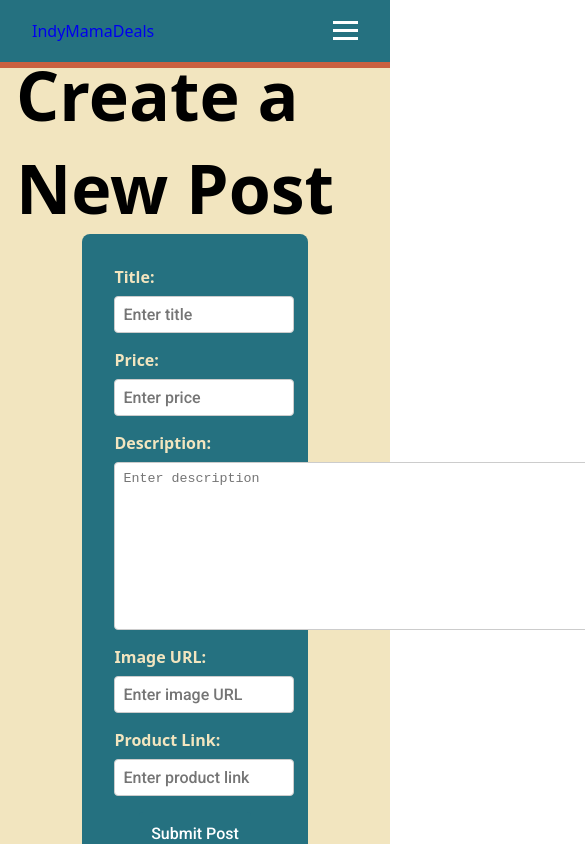
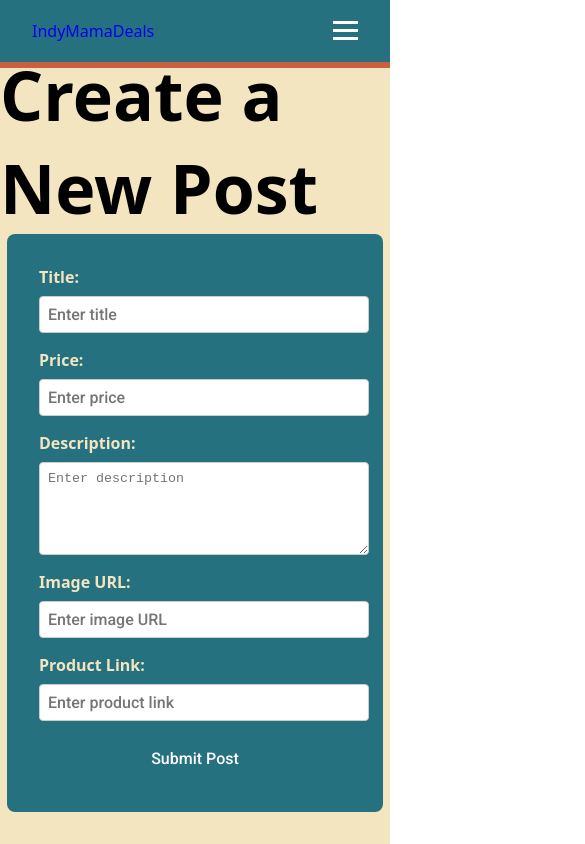
Before and after one commit to Haydengalyeanbiz/amazon-site, a Vue app in the folder frontend/: page /find-store-product in a window 390 px wide. Shown: the top 844 px of the page, 585 px wide, since content can reach past the window. Built offline with nearby package versions, Linux system fonts and the light colour scheme; a web font is replaced by a local one.

Commit message:
finished media queries

```diff
--- a/frontend/src/components/AddStoreProduct.vue
+++ b/frontend/src/components/AddStoreProduct.vue
@@ -31,6 +31,7 @@
 				<label for="description">Description:</label>
 				<textarea
 					id="description"
+					class="form-description"
 					v-model="formData.description"
 					rows="5"
 					placeholder="Enter description"
@@ -139,8 +140,8 @@ label {
 	color: var(--primary-light);
 }
 
-input,
-textarea {
+.add-post-form input,
+.add-post-form textarea {
 	width: 100%;
 	padding: 0.5rem;
 	border: 1px solid #ccc;
@@ -165,4 +166,14 @@ textarea {
 	color: red;
 	margin-top: 1rem;
 }
+
+@media (max-width: 780px) {
+	.add-new-post-container {
+		padding: 3rem 0;
+	}
+	.add-post-form {
+		max-width: 80%;
+		width: 100%;
+	}
+}
 </style>
--- a/frontend/src/components/FindProductForm.vue
+++ b/frontend/src/components/FindProductForm.vue
@@ -205,7 +205,7 @@ export default {
 	flex-direction: column;
 	align-items: center;
 	gap: 1rem;
-	height: 120dvh;
+	height: auto;
 	background-color: var(--primary-light);
 }
 
@@ -289,10 +289,22 @@ export default {
 
 .add-post-form textarea {
 	max-width: 500px;
-	min-width: 500px;
+
 	max-height: 150px;
-	min-height: 150px;
 }
 
-/*  */
+@media (max-width: 780px) {
+	.preview-form-structure {
+		flex-direction: column;
+		gap: 0;
+	}
+
+	.add-post-form {
+		width: 80%;
+	}
+
+	.add-post-form input {
+		width: 400px;
+	}
+}
 </style>
```
Also changed, not shown: 4 other files (tests, documents, lock files or other folders).
